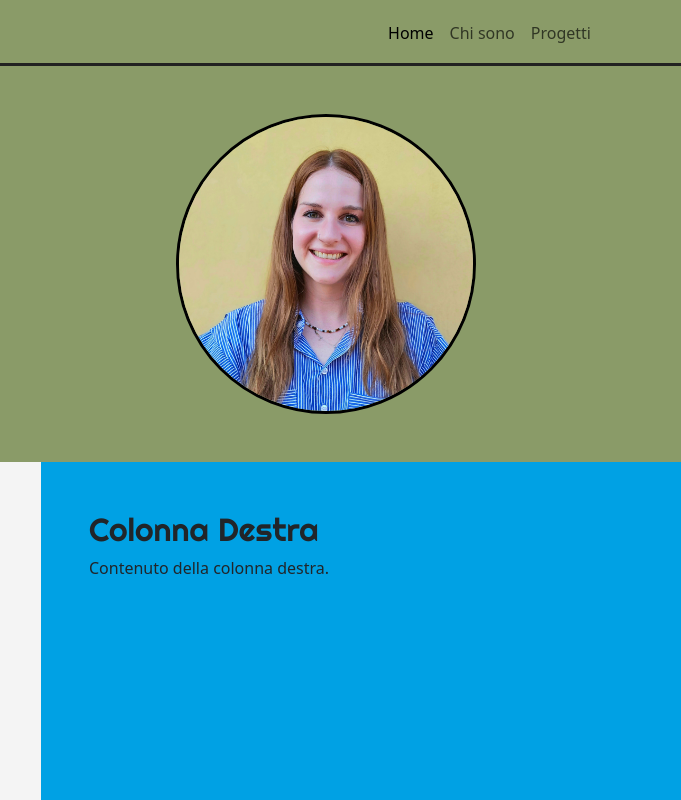
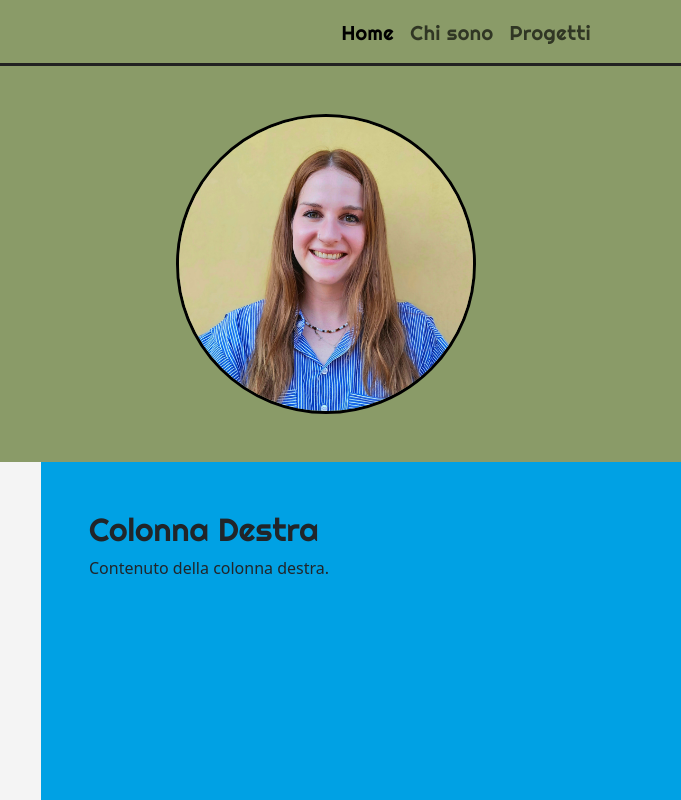
Before and after one commit to biancatampieri/My-website, a website: page index.html in a window 1280 px wide. Shown: the top 800 px of the page, 599-1280 px from the left. Drawn offline with nearby package versions, Linux system fonts and the light colour scheme; files that its build step writes are made by us from their sources.

Commit message:
Refactor navbar styles to improve consistency and add heading styles for better typography

```diff
--- a/assets/scss/_navbar.scss
+++ b/assets/scss/_navbar.scss
@@ -22,7 +22,8 @@
   }
 }
 
-nav.navbar .nav-link.nav-h5 {
+ // 🔥 FORZA font su nav-link
+  .nav-link {
     font-family: $font-heading !important;
     font-size: 1.25rem !important;
     font-weight: 400 !important;
--- a/assets/scss/_typography.scss
+++ b/assets/scss/_typography.scss
@@ -64,3 +64,12 @@ h5 {
   font-size: $font-size-xs;
   line-height: 1.5;
 }
+
+.heading-h5 {
+  font-family: $font-heading;
+  font-size: 1.25rem;
+  font-weight: 400;
+  line-height: 1.1;
+  letter-spacing: 0.5px;
+  margin: 0; // opzionale: per evitare spazi extra
+}
```
Lines whose indentation alone changed are shown as unchanged.
